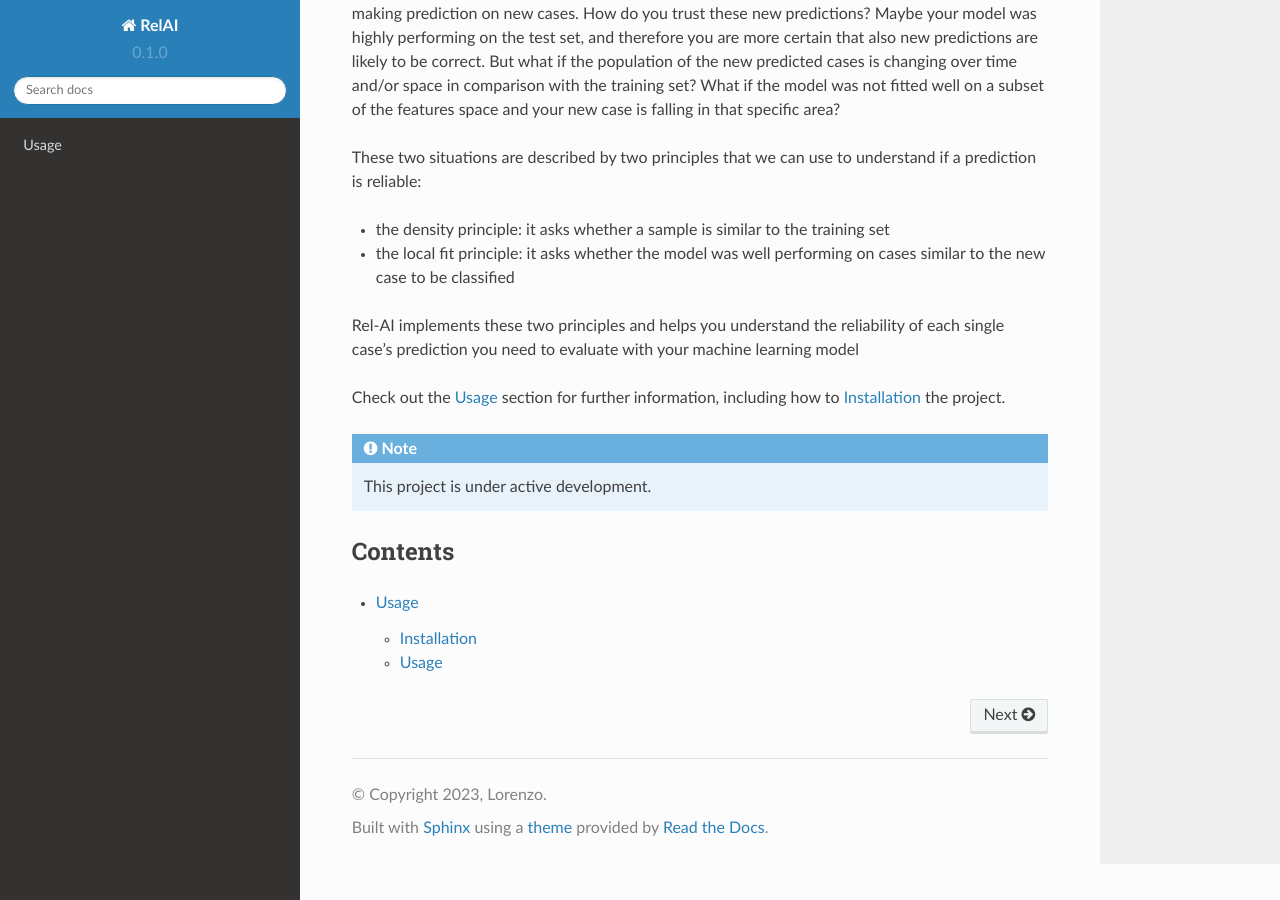
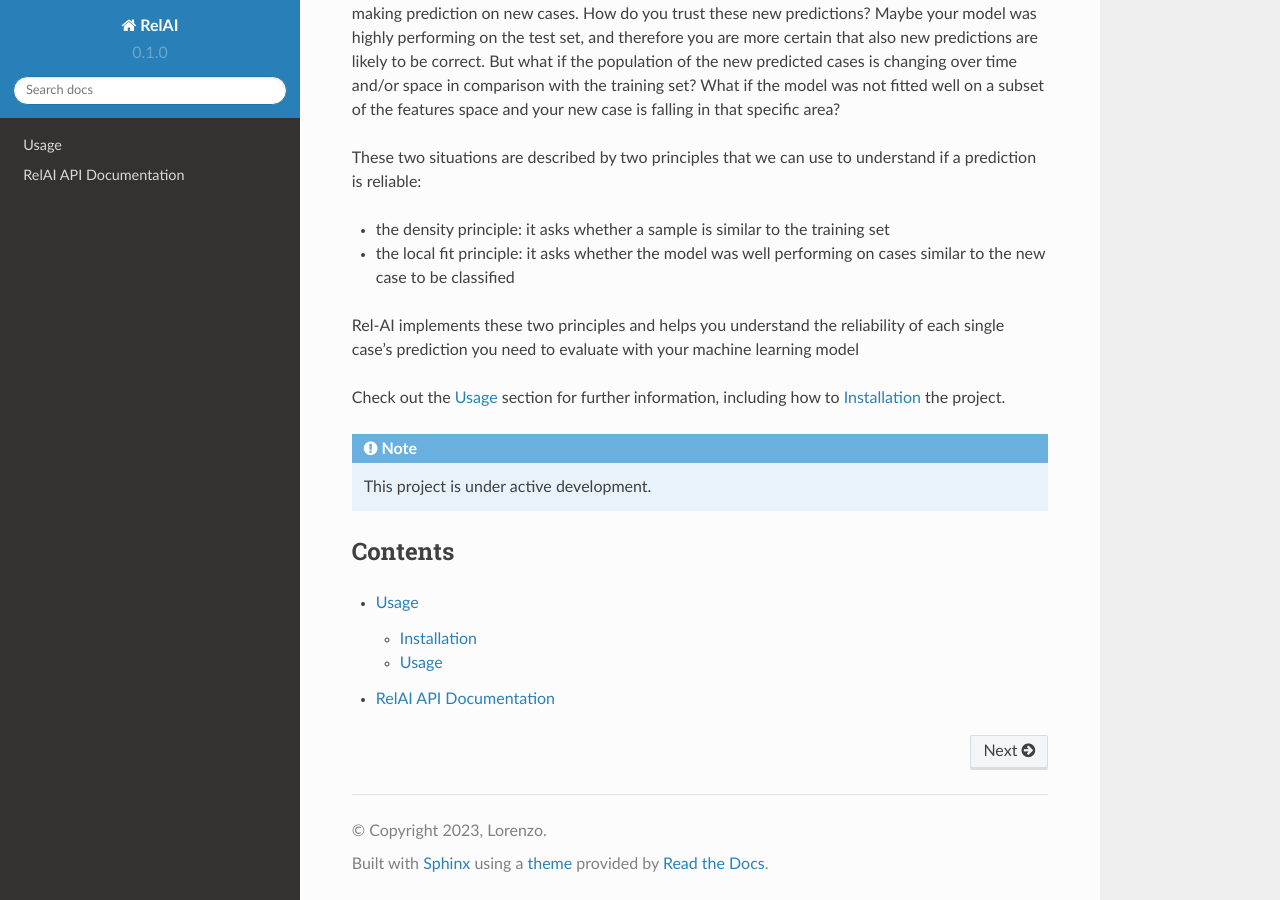
Before and after one commit to LorenzoPeracchio/rel_AI, a Sphinx documentation site: the page built from docs/source/index.rst, in a window 1280 px wide and 900 px high, scrolled down 532 px. Built offline with Sphinx 7.4.7 and the Read the Docs theme 2.0.0, drawn with Linux system fonts in a browser that asks for light colours.

Commit message:
Update api.rst

```diff
--- a/docs/source/api.rst
+++ b/docs/source/api.rst
@@ -1,3 +1,6 @@
+RelAI API Documentation
+============================
+
 .. autosummary::
    :toctree: generated
    :nosignatures:
```
